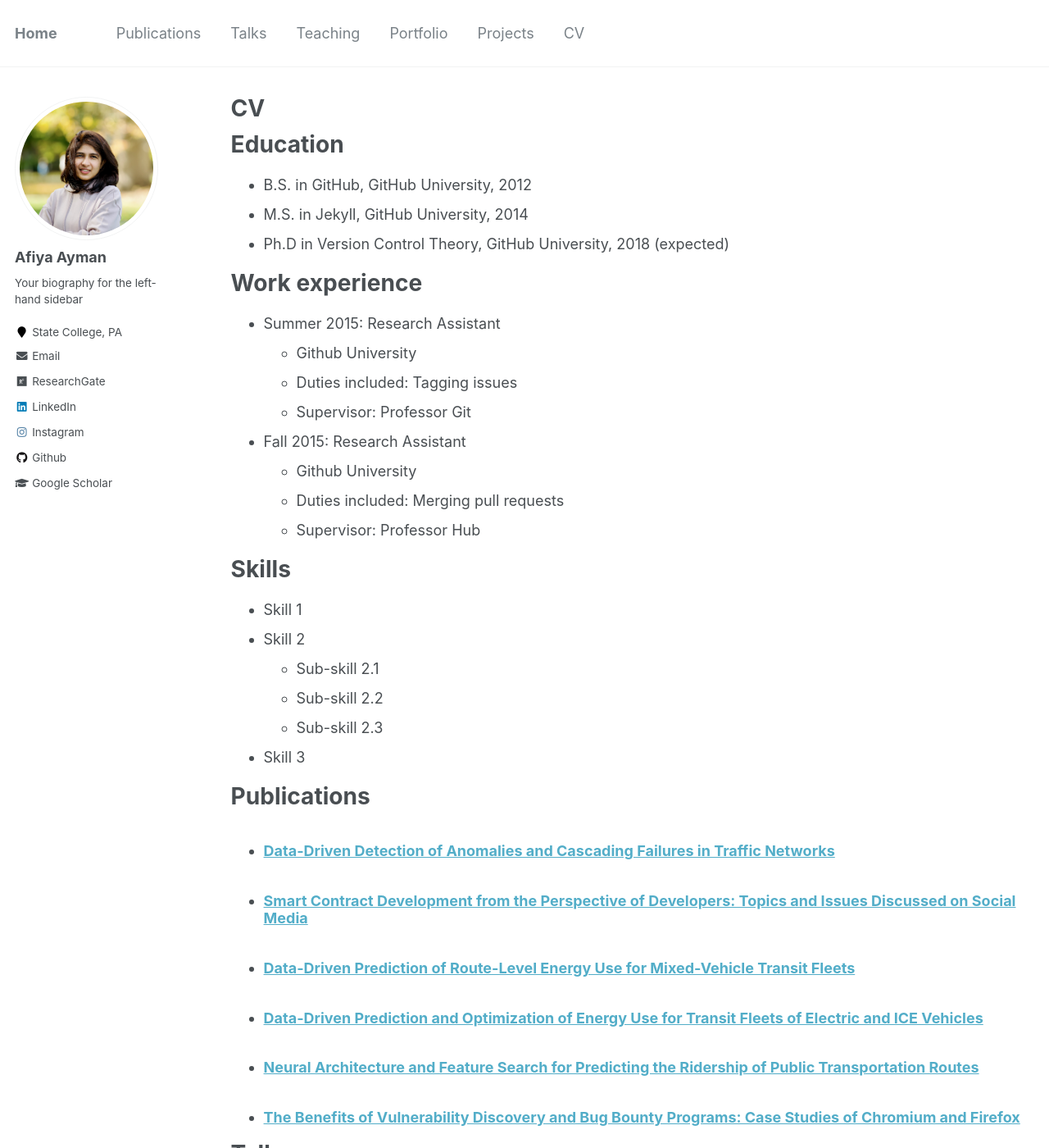
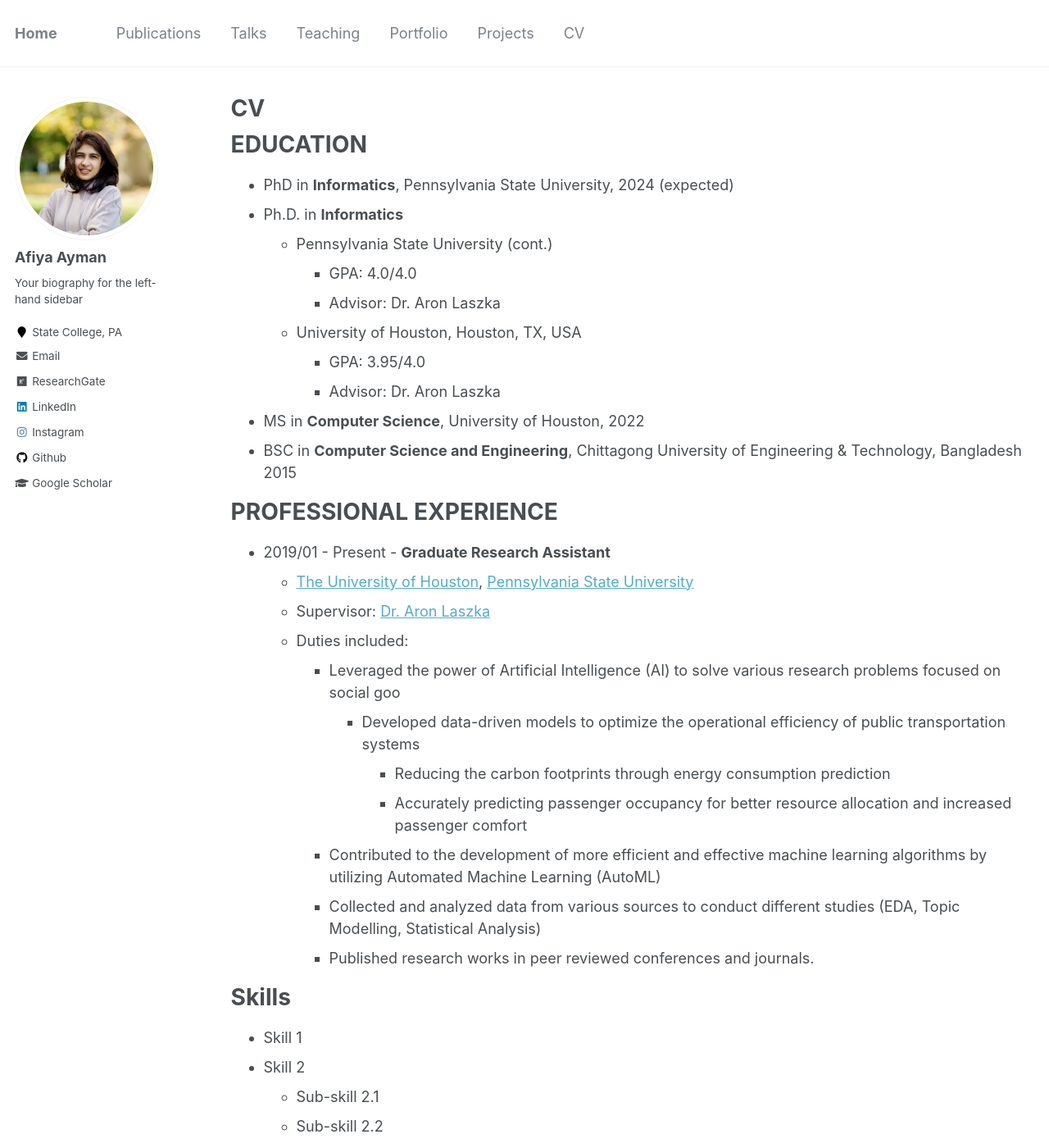
Before and after one commit to AfiyaAyman/AfiyaAyman.github.io, a Jekyll site: the page built from _pages/cv.md, in a window 1280 px wide and 1400 px high. Shown: the whole window at 82% size. Built offline with Jekyll 4.4.1, drawn with Linux system fonts in a browser that asks for light colours.

Commit message:
Updated CV

```diff
--- a/_pages/cv.md
+++ b/_pages/cv.md
@@ -9,23 +9,34 @@ redirect_from:
 
 {% include base_path %}
 
-Education
+EDUCATION
 ======
-* B.S. in GitHub, GitHub University, 2012
-* M.S. in Jekyll, GitHub University, 2014
-* Ph.D in Version Control Theory, GitHub University, 2018 (expected)
+* PhD in **Informatics**, Pennsylvania State University, 2024 (expected)
+* Ph.D. in **Informatics**
+  * Pennsylvania State University  (cont.)
+    * GPA: 4.0/4.0
+    * Advisor: Dr. Aron Laszka
+  * University of Houston, Houston, TX, USA
+    * GPA: 3.95/4.0
+    * Advisor: Dr. Aron Laszka
+* MS in **Computer Science**, University of Houston, 2022
+* BSC in **Computer Science and Engineering**, Chittagong University of Engineering & Technology, Bangladesh 2015
 
-Work experience
+PROFESSIONAL EXPERIENCE
 ======
-* Summer 2015: Research Assistant
-  * Github University
-  * Duties included: Tagging issues
-  * Supervisor: Professor Git
 
-* Fall 2015: Research Assistant
-  * Github University
-  * Duties included: Merging pull requests
-  * Supervisor: Professor Hub
+* 2019/01 - Present - **Graduate Research Assistant**
+  * [The University of Houston](https://www.uh.edu/), [Pennsylvania State University](https://www.psu.edu/)
+  * Supervisor: [Dr. Aron Laszka](https://aronlaszka.com/)
+  * Duties included:
+    * Leveraged the power of Artificial Intelligence (AI) to solve various research problems focused on social goo
+      * Developed data-driven models to optimize the operational efficiency of public transportation systems
+        * Reducing the carbon footprints through energy consumption prediction
+        * Accurately predicting passenger occupancy for better resource allocation and increased passenger comfort
+    * Contributed to the development of more efficient and effective machine learning algorithms by utilizing Automated Machine Learning (AutoML)
+    * Collected and analyzed data from various sources to conduct different studies (EDA, Topic Modelling, Statistical Analysis)
+    * Published research works in peer reviewed conferences and journals.
+
 
 Skills
 ======
```
